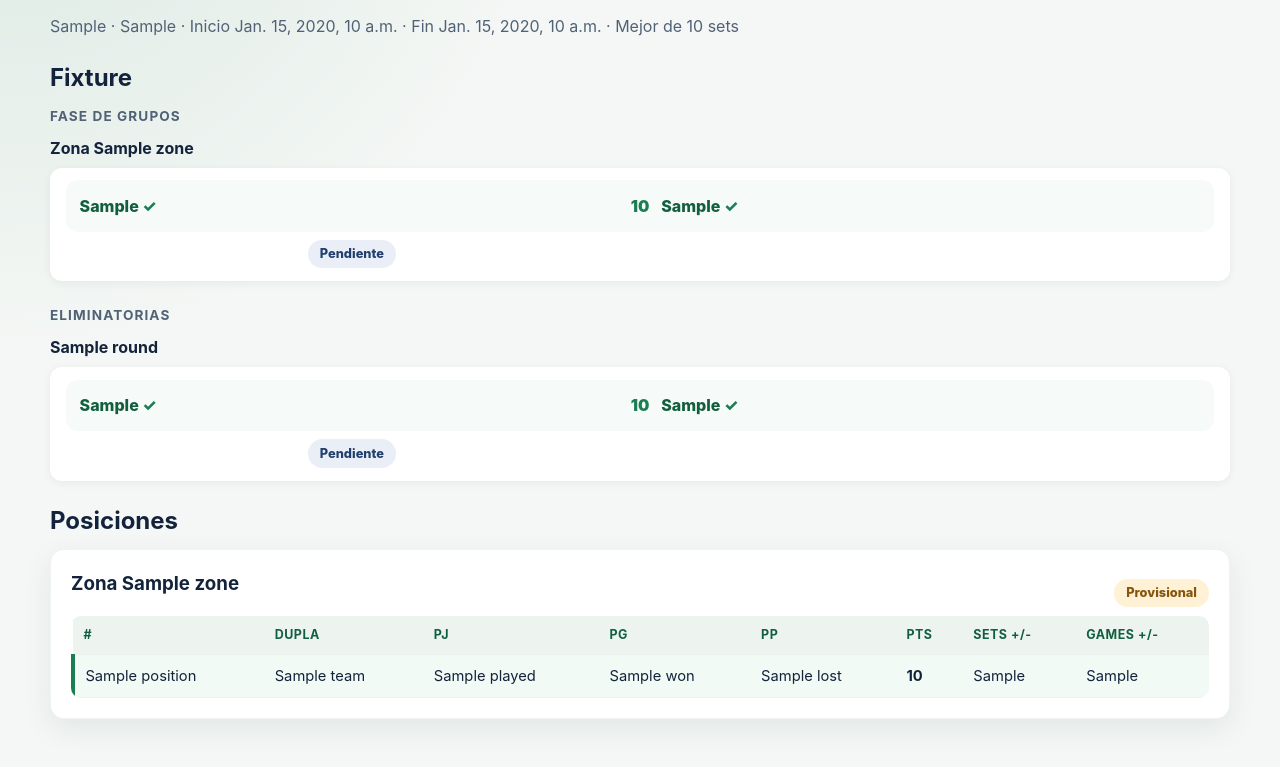
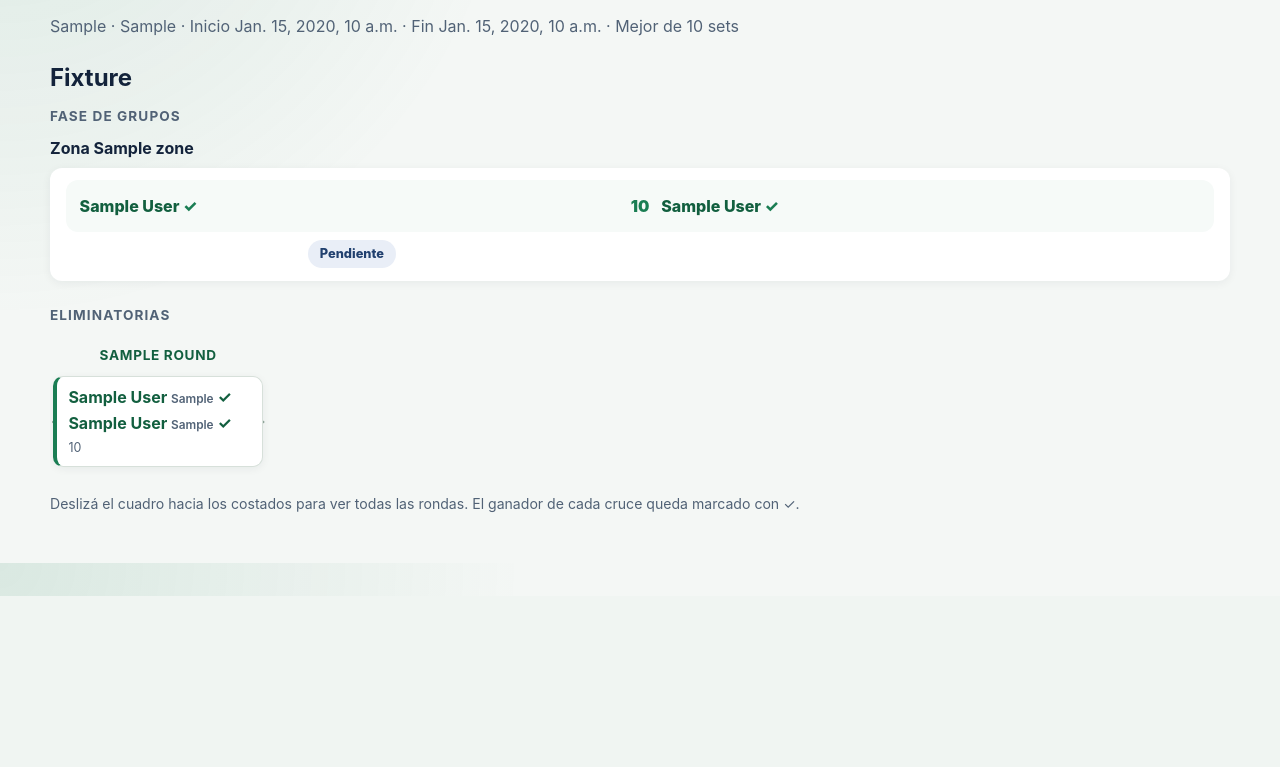
Before and after one commit to Marito048/padel-torneos, a Django app: template app/templates/tournament_detail.html in a window 1280 px wide. Shown: the part 204-971 px from the top of the page. After the commit the page ends 800 px from the top, so only its background shows below. Run offline with Django 3.2, Linux system fonts and the light colour scheme; the template is opened without the code that fills it: most values are stand-ins (such as "Sample title", 1, 10 or a date in 2020).

Commit message:
Vista pública: cuadro gráfico de eliminatorias (líneas y ganador marcado) y grupos en tarjetas, sin tablas de posiciones

```diff
--- a/app/static/core/padel.css
+++ b/app/static/core/padel.css
@@ -369,7 +369,6 @@ body.padel-page {
 .fixture-phase:first-of-type { margin-top: .5rem; }
 .fixture-zone { margin-bottom: 1.1rem; }
 .fixture-zone h4 { margin: 0 0 .5rem; }
-.match-row__bye { margin: 0; }
 
 .result-card { margin-bottom: .9rem; }
 .result-card__header { margin-bottom: .5rem; }
--- a/app/templates/_fixture_match_row.html
+++ b/app/templates/_fixture_match_row.html
@@ -1,14 +1,11 @@
-{% comment %}Fila de partido del fixture público (grupos y eliminatorias).{% endcomment %}
+{% comment %}Tarjeta de partido de la fase de grupos del fixture público.{% endcomment %}
 <article class="match-row">
-  {% if match.is_bye %}
-    <p class="match-row__bye"><strong>{{ match.team1|default:match.team2 }}</strong> <span class="muted">pasa de ronda (descanso)</span></p>
-  {% else %}
   <div class="scoreboard">
-      <span class="team {% if match.team1_id and match.winner_id == match.team1_id %}winner{% endif %}">{{ match.team1|default:"Por definir" }}</span>
+    <span class="team {% if match.team1_id and match.winner_id == match.team1_id %}winner{% endif %}">{% if match.team1 %}{{ match.team1.display_name }}{% else %}Por definir{% endif %}</span>
     {% if match.score %}<span class="score">{{ match.score }}</span>
     {% elif match.is_walkover %}<span class="score">W.O.</span>
     {% else %}<span class="vs">vs</span>{% endif %}
-      <span class="team {% if match.team2_id and match.winner_id == match.team2_id %}winner{% endif %}">{{ match.team2|default:"Por definir" }}</span>
+    <span class="team {% if match.team2_id and match.winner_id == match.team2_id %}winner{% endif %}">{% if match.team2 %}{{ match.team2.display_name }}{% else %}Por definir{% endif %}</span>
   </div>
   <div class="match-row__meta">
     {% if match.scheduled_at %}<span class="chip">{{ match.scheduled_at|date:"D d/m H:i" }}</span>{% endif %}
@@ -17,5 +14,4 @@
     {% if match.is_walkover and match.walkover_reason %}<span class="muted">{{ match.walkover_reason }}</span>{% endif %}
     {% if not match.is_decided and not match.is_walkover %}<span class="status-pill status-pill--pending">Pendiente</span>{% endif %}
   </div>
-  {% endif %}
 </article>
--- a/app/templates/tournament_detail.html
+++ b/app/templates/tournament_detail.html
@@ -51,54 +51,47 @@
         <p class="alert alert--info">El torneo todavía no tiene zonas publicadas.</p>
       {% endif %}
 
-      {% if rounds %}
+      {% if tree %}
         <h3 class="fixture-phase">Eliminatorias</h3>
-        {% for round in rounds %}
-          <div class="fixture-zone">
-            <h4>{{ round.label }}</h4>
-            <div class="match-list">
-              {% for match in round.matches %}
-                {% include "_fixture_match_row.html" %}
-              {% endfor %}
-            </div>
+        <section class="bracket-scroll">
+          <div class="bracket-canvas" id="bracket-canvas">
+            <svg class="bracket-lines" id="bracket-lines" aria-hidden="true"></svg>
+            {% for round in tree %}
+              <div class="tree-round">
+                <h4 class="tree-round-title">{{ round.label }}</h4>
+                <div class="tree-round-body">
+                  {% for item in round.matches %}
+                    <div class="tree-match{% if item.match.is_bye %} tree-match--bye{% endif %}"
+                         id="tree-match-{{ item.match.pk }}"
+                         {% if item.match.next_match_id %}data-next="tree-match-{{ item.match.next_match_id }}"{% endif %}>
+                      {% if item.match.is_bye %}
+                        <p class="tree-note">Descanso (bye)</p>
+                        <p class="tree-team">{% if item.match.team1 %}{{ item.match.team1.display_name }}{% elif item.match.team2 %}{{ item.match.team2.display_name }}{% endif %}</p>
+                      {% else %}
+                        <p class="tree-team{% if item.match.team1_id and item.match.winner_id == item.match.team1_id %} is-winner{% endif %}">
+                          {% if item.match.team1 %}{{ item.match.team1.display_name }}{% if item.origin1 %} <span class="tree-origin">{{ item.origin1 }}</span>{% endif %}{% else %}<span class="muted">Por definir</span>{% endif %}
+                        </p>
+                        <p class="tree-team{% if item.match.team2_id and item.match.winner_id == item.match.team2_id %} is-winner{% endif %}">
+                          {% if item.match.team2 %}{{ item.match.team2.display_name }}{% if item.origin2 %} <span class="tree-origin">{{ item.origin2 }}</span>{% endif %}{% else %}<span class="muted">Por definir</span>{% endif %}
+                        </p>
+                        <p class="tree-meta">
+                          {% if item.match.score %}{{ item.match.score }}
+                          {% elif item.match.winner_id %}Ganó {{ item.match.winner.display_name }}
+                          {% elif item.match.team1_id and item.match.team2_id %}Pendiente
+                          {% else %}Esperando cruces{% endif %}
+                        </p>
+                      {% endif %}
+                    </div>
+                  {% endfor %}
+                </div>
+              </div>
+            {% endfor %}
           </div>
-        {% endfor %}
+        </section>
+        <p class="help">Deslizá el cuadro hacia los costados para ver todas las rondas. El ganador de cada cruce queda marcado con ✓.</p>
+        <script src="{% static 'core/bracket_tree.js' %}"></script>
       {% endif %}
     </section>
-
-    {% if zones %}
-      <section class="panel-section">
-        <h2>Posiciones</h2>
-        {% for row in zones %}
-          <section class="padel-card">
-            <header class="zone-card__header">
-              <h3>Zona {{ row.zone.name }}</h3>
-              {% if row.official %}<span class="status-pill status-pill--done">Oficial</span>
-              {% else %}<span class="status-pill status-pill--running">Provisional</span>{% endif %}
-            </header>
-            <table class="data-table">
-              <thead>
-                <tr><th>#</th><th>Dupla</th><th>PJ</th><th>PG</th><th>PP</th><th>Pts</th><th>Sets +/-</th><th>Games +/-</th></tr>
-              </thead>
-              <tbody>
-                {% for standing in row.standings %}
-                  <tr class="{% if forloop.counter <= tournament.qualifiers_per_zone %}qualified{% endif %}">
-                    <td>{{ standing.position }}</td>
-                    <td>{{ standing.team }}</td>
-                    <td>{{ standing.played }}</td>
-                    <td>{{ standing.won }}</td>
-                    <td>{{ standing.lost }}</td>
-                    <td><strong>{{ standing.points }}</strong></td>
-                    <td>{{ standing.set_diff }}</td>
-                    <td>{{ standing.game_diff }}</td>
-                  </tr>
-                {% endfor %}
-              </tbody>
-            </table>
-          </section>
-        {% endfor %}
-      </section>
-    {% endif %}
   </main>
 </body>
 </html>
```
Also changed, not shown: app/core/tests.py (+17 -9 lines), app/core/views.py (+30 -5 lines). Lines whose indentation alone changed are shown as unchanged.
